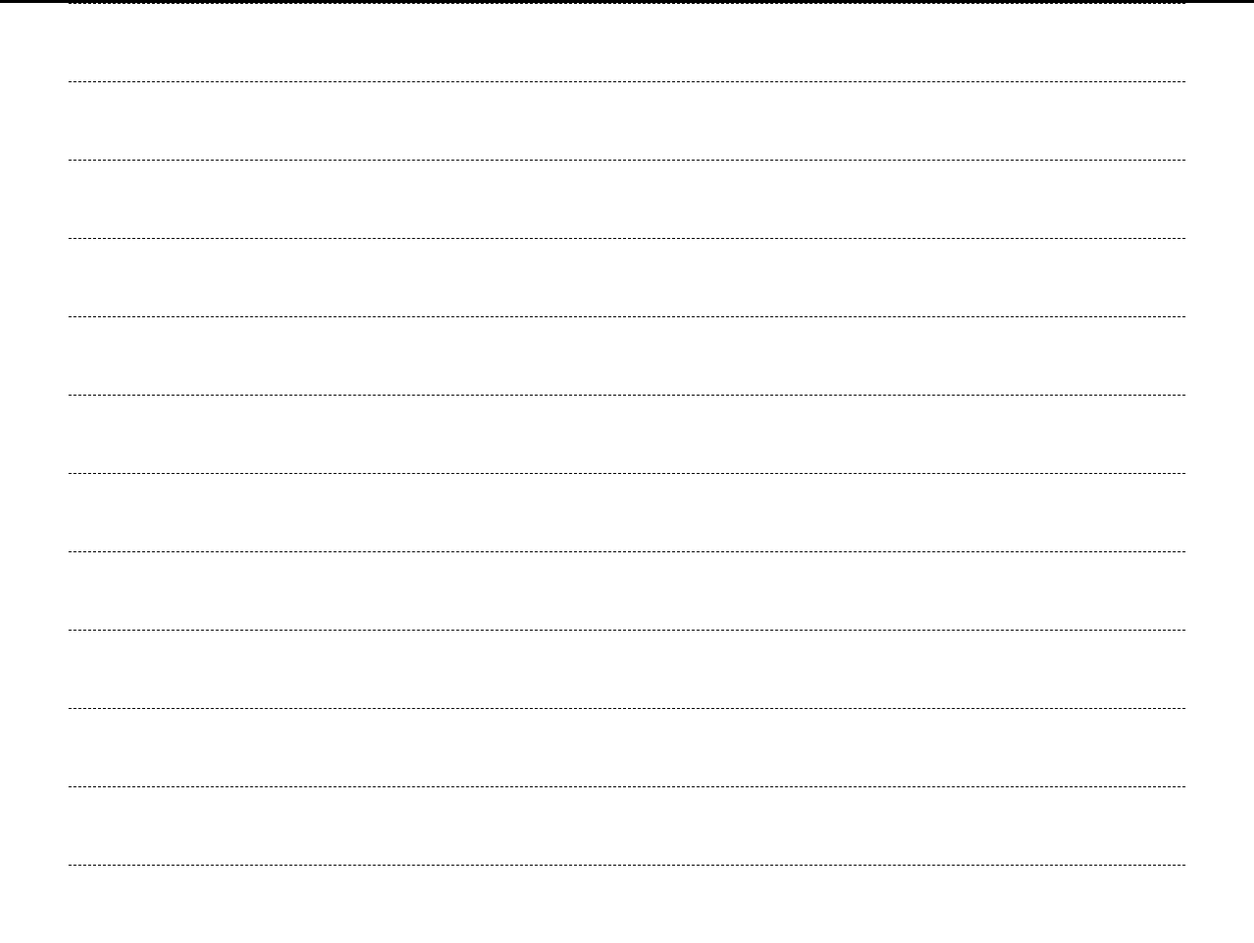
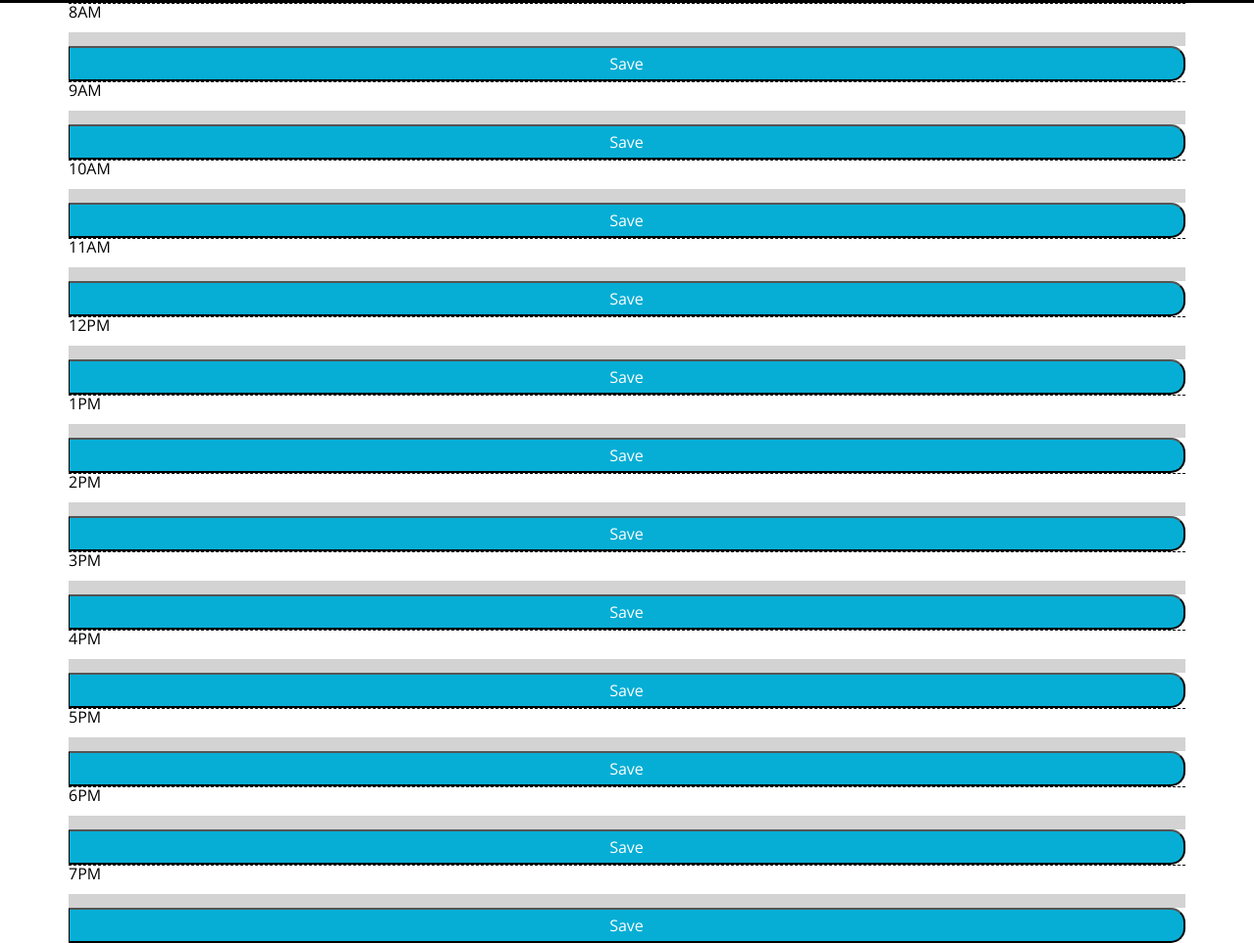
Before and after one commit to megwalkerlange/daily_planner_MW, a plain HTML site: page starter/index.html in a window 1280 px wide. Shown: the part 284-1247 px from the top of the page at 98% size. Drawn offline with nearby package versions, Linux system fonts and the light colour scheme.

Commit message:
added all divs and buttons dynamically to start building schedule planner

```diff
--- a/starter/assets/script.js
+++ b/starter/assets/script.js
@@ -3,14 +3,51 @@ var date = dayjs();
 console.log(date);
 
 var currentDate = date.format("DD-MM-YYYY HH:mm:ss A");
-
-console.log(currentDate);
-
+// var countUp = setInterval(
+//   (function count() {
+//     currentDate++;
+//   },
+//   60000)
+// );
+// console.log(countUp);
 var displayDate = $("#currentDay");
-
 displayDate.text(currentDate);
 
 // dynamically create elements within the 'time-block' divs
+var hours = [
+  "8AM",
+  "9AM",
+  "10AM",
+  "11AM",
+  "12PM",
+  "1PM",
+  "2PM",
+  "3PM",
+  "4PM",
+  "5PM",
+  "6PM",
+  "7PM",
+];
+
+for (let i = 0; i < hours.length; i++) {
+  var contain = $(".container");
+  var timeBlock = $("<div>");
+  timeBlock.attr("block", hours[i]);
+  timeBlock.addClass("timeblock hour row");
+  timeBlock.text(hours[i]);
+  contain.append(timeBlock);
+}
+
+var scheduleBlock = $("<div>");
+scheduleBlock.addClass("schedule past");
+var hoursBlock = $(".timeblock");
+
+hoursBlock.append(scheduleBlock);
+
+var saveButton = $("<button>");
+saveButton.addClass("save saveBtn");
+saveButton.text("Save");
+hoursBlock.append(saveButton);
 
 // apply css/styling to them to seperate the blocks into three segments: time/user input for activitity/save button
 
--- a/starter/index.html
+++ b/starter/index.html
@@ -32,22 +32,24 @@
     </header>
     <div class="container">
       <!-- Timeblocks go here -->
-      <div id="hours" class="8AM hour row"></div>
-      <div id="hours" class="9AM hour row"></div>
-      <div id="hours" class="10AM hour row"></div>
-      <div id="hours" class="11AM hour row"></div>
-      <div id="hours" class="12PM hour row"></div>
-      <div id="hours" class="1PM hour row"></div>
-      <div id="hours" class="2PM hour row"></div>
-      <div id="hours" class="3PM hour row"></div>
-      <div id="hours" class="4PM hour row"></div>
-      <div id="hours" class="5PM hour row"></div>
-      <div id="hours" class="6PM hour row"></div>
-      <div id="hours" class="7PM hour row"></div>
+
     </div>
-
     <script src="https://cdnjs.cloudflare.com/ajax/libs/jquery/3.2.1/jquery.min.js"></script>
     <script src="https://cdn.jsdelivr.net/npm/dayjs@1/dayjs.min.js"></script>
     <script src="assets/script.js"></script>
   </body>
 </html>
+
+
+      <!-- <div id="8AM" class="timeblock hour row"><p>8AM</p></div>
+      <div id="9AM" class="timeblock hour row"><p>9AM</p></div>
+      <div id="10AM" class="timeblock hour row"><p>10AM</p></div>
+      <div id="11AM" class="timeblock hour row"><p>11AM</p></div>
+      <div id="12PM" class="timeblock hour row"><p>12PM</p></div>
+      <div id="1PM" class="timeblock hour row"><p>11PM</p></div>
+      <div id="2PM" class="timeblock hour row"><p>1PM</p></div>
+      <div id="3PM" class="timeblock hour row"><p>2PM</p></div>
+      <div id="4PM" class="timeblock hour row"><p>3PM</p></div>
+      <div id="5PM" class="timeblock hour row"><p>4PM</p></div>
+      <div id="6PM" class="timeblock hour row"><p>5PM</p></div>
+      <div id="7PM" class="timeblock hour row"><p>6PM</p></div>
```
